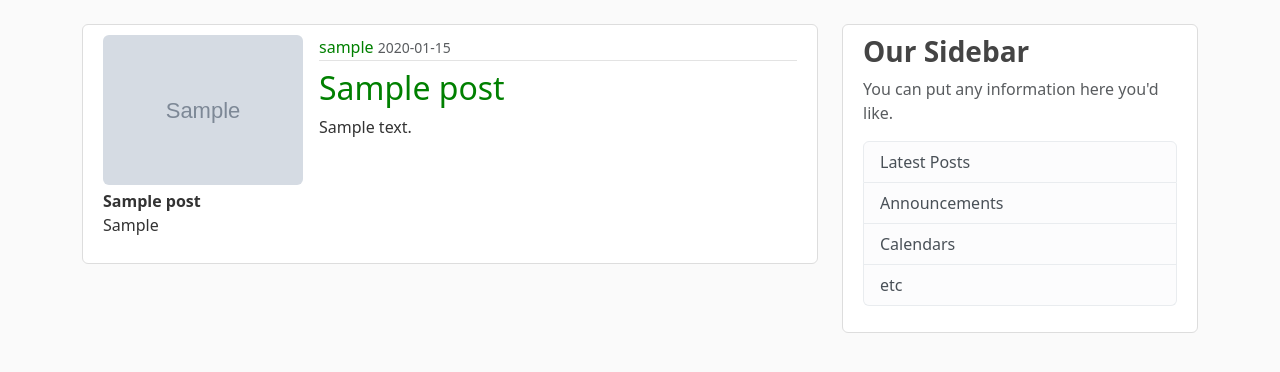
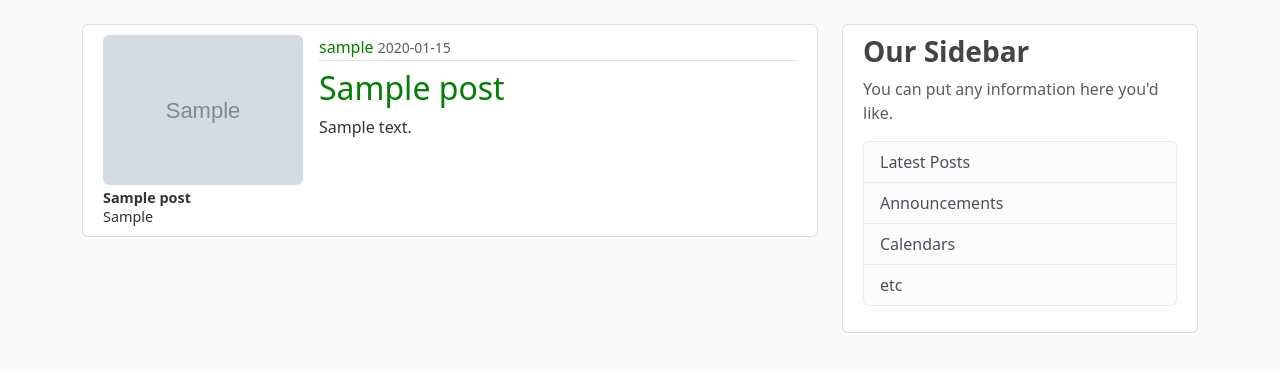
Before and after one commit to nick23447/now-listening, a Flask app: page / in a window 1280 px wide. Shown: the part 56-428 px from the top of the page. Run offline with Flask 3, Linux system fonts and the light colour scheme; tables that the repository leaves empty hold one stand-in row (values such as "Sample post"); grey boxes marked "Sample" are stand-in pictures.

Commit message:
fix overflow bug with post artist name

```diff
--- a/musicblog/static/dropdown.css
+++ b/musicblog/static/dropdown.css
@@ -1,17 +1,19 @@
+/* Album search dropdown */
 #album-results {
     position: absolute;
     z-index: 1000;
-  width: 100%;            /* match input width */
-  max-height: 300px;       /* limit height */
+    width: 100%; /* match input width */
+    max-height: 300px; /* limit height */
     overflow-y: auto;
     display: none;
     padding: 0;
+    max-width: 400px; /* adjust as needed */
 }
 
 /* Individual dropdown items */
 #album-results li {
-  white-space: nowrap;     /* prevent wrapping */
-  overflow: hidden;        /* clip long text */
+    white-space: nowrap; /* prevent wrapping */
+    overflow: hidden; /* clip long text */
     text-overflow: ellipsis; /* show ... for long names */
     display: flex;
     align-items: center;
@@ -22,20 +24,40 @@
 /* Album image in dropdown */
 #album-results li img {
     flex-shrink: 0;
-  width: 40px;  /* smaller thumbnail */
+    width: 40px; /* smaller thumbnail */
     height: 40px;
     object-fit: cover;
     margin-right: 0.5rem;
 }
 
-/* Optional: add max width to the dropdown itself */
-#album-results {
-  max-width: 400px;  /* adjust as needed */
-}
-
+/* Album preview */
 #album-preview img {
-  max-width: 400px;  /* shrink image width */
-  height: auto;       /* keep aspect ratio */
+    max-width: 400px; /* shrink image width */
+    height: auto; /* keep aspect ratio */
     display: block;
     margin-bottom: 0.5rem;
 }
+
+/* Fix for post layout alignment */
+.content-section .flex-shrink-0 {
+    width: 200px; /* Fixed width for album column */
+    flex-shrink: 0;
+}
+
+.content-section .flex-shrink-0 p {
+    margin-bottom: 0;
+    font-size: 0.9rem;
+    line-height: 1.3;
+    word-wrap: break-word; /* Allow long album names to wrap */
+}
+
+.content-section .flex-shrink-0 img {
+    width: 200px;
+    height: 200px;
+    object-fit: cover; /* Ensure consistent image sizing */
+}
+
+/* Ensure the content column takes remaining space */
+.content-section .flex-grow-1 {
+    min-width: 0; /* Prevent flex item from overflowing */
+}
```
Lines whose indentation alone changed are shown as unchanged.
